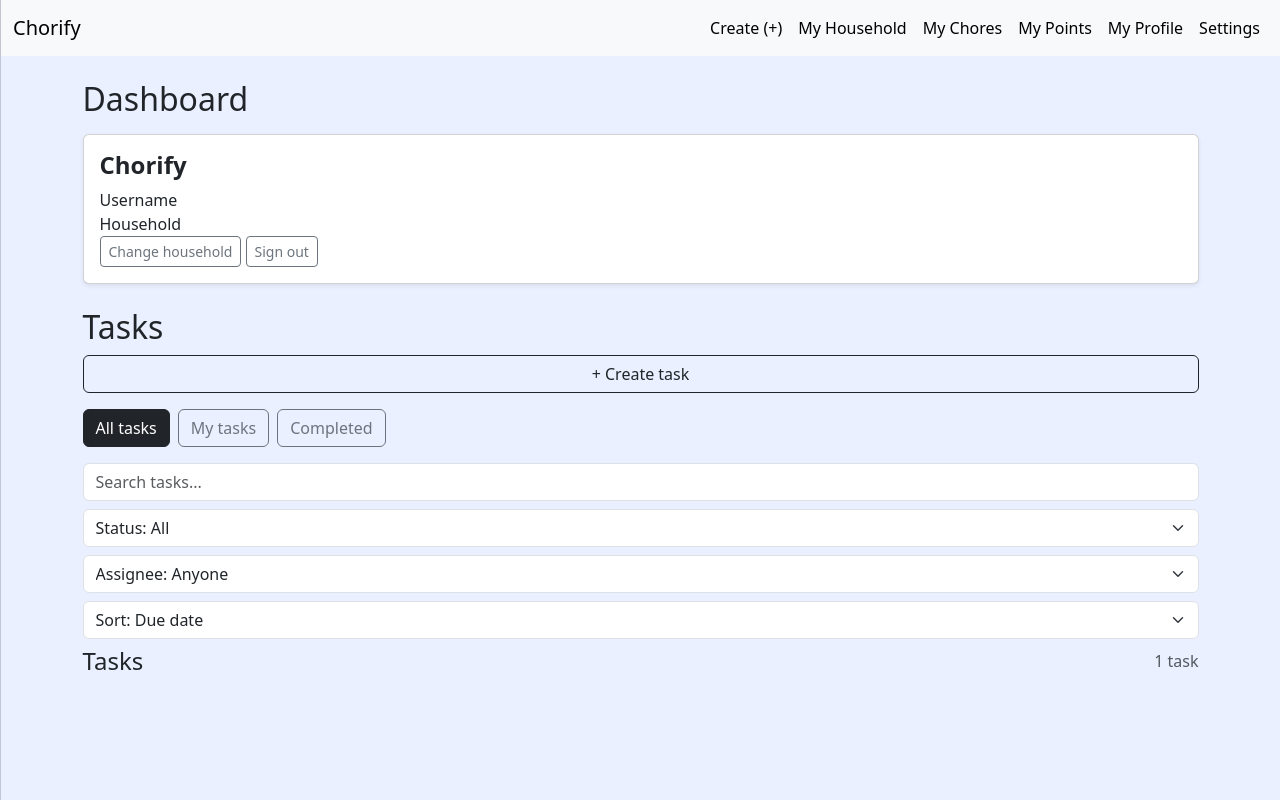
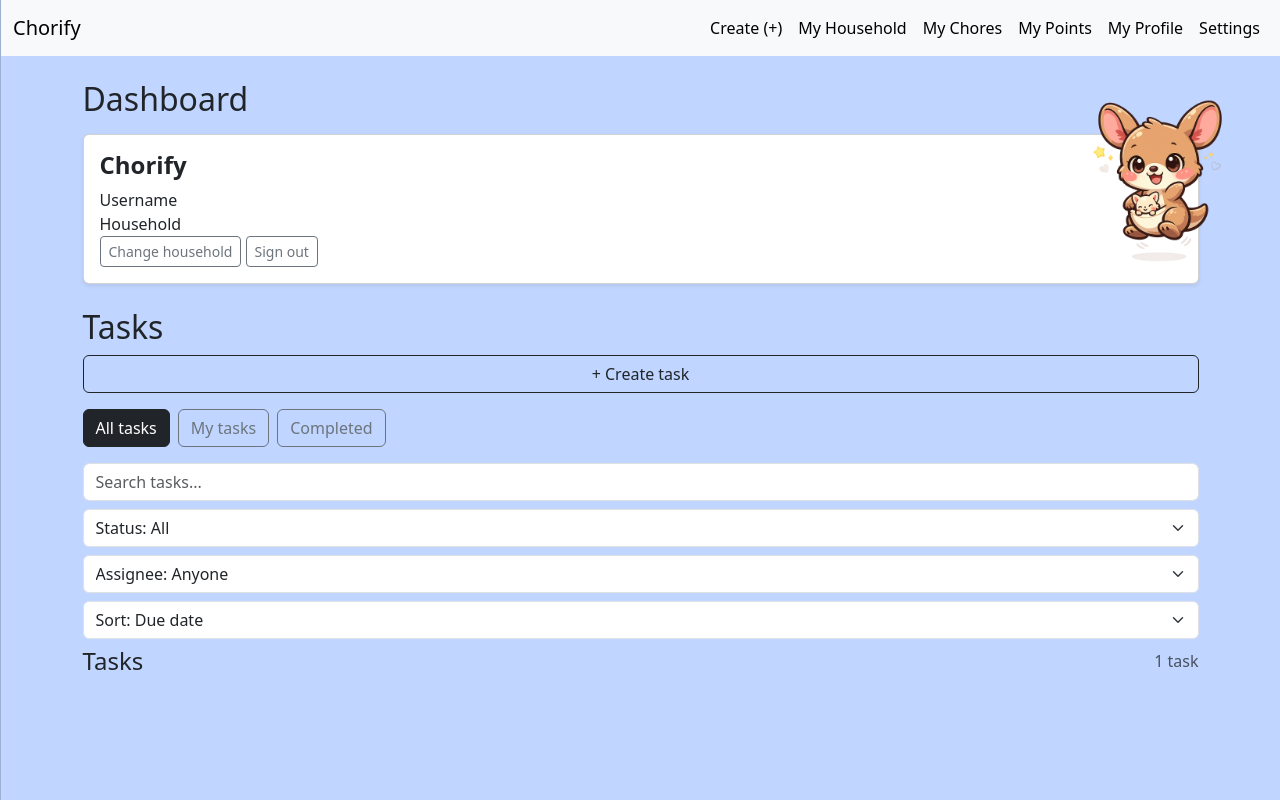
Before and after one commit to ysoltero/Chorify_Application, a web app: file views/create-dashboard.html in a window 1280 px wide. Run offline with its HTML, style and script files only (its server is not run), Linux system fonts and the light colour scheme.

Commit message:
added our mascot to the dashboard

```diff
--- a/views/create-dashboard.html
+++ b/views/create-dashboard.html
@@ -13,8 +13,26 @@
     <link href="https://cdn.jsdelivr.net/npm/bootstrap@5.3.3/dist/css/bootstrap.min.css" rel="stylesheet">
     <style>
         body {
-        background-color: #EAF0FF;
+        background-color: #c0d5ff;
         }
+        .kangaroo {
+        width: 200px;
+        animation: bounce 2s ease-in-out infinite;
+        position: fixed;
+        top: 90px;
+        right: 20px;
+        z-index: 1000;
+    }
+
+        @keyframes bounce {
+            0%, 100% {
+                transform: translateY(0);
+            }
+            50% {
+                transform: translateY(-10px);
+            }
+        }
+
         .app-layout {
             display: flex;
             min-height: 100vh;
@@ -187,8 +205,8 @@
     </div>
 
    <div id="taskList">
-
-    </div>
+   </div>
+    <img src="../MilestoneSubmissions/wireframes/Mascot.png" class="kangaroo" alt="Chorify mascot">
 <!--Java Script that -->
 <script>
     const allTasksBtn = document.getElementById("allTasksBtn");
--- a/views/household.html
+++ b/views/household.html
@@ -10,6 +10,9 @@
      <!--sidebar menu, sandwhich on top right, menu opens from the left-->
     <link href="https://cdn.jsdelivr.net/npm/bootstrap@5.3.3/dist/css/bootstrap.min.css" rel="stylesheet">
     <style>
+        body {
+        background-color: #c0d5ff;
+        }
         .app-layout {
             display: flex;
             min-height: 100vh;
--- a/views/myChores.html
+++ b/views/myChores.html
@@ -10,6 +10,9 @@
      <!--sidebar menu, sandwhich on top right, menu opens from the left-->
     <link href="https://cdn.jsdelivr.net/npm/bootstrap@5.3.3/dist/css/bootstrap.min.css" rel="stylesheet">
     <style>
+        body {
+        background-color: #c0d5ff;
+        }
         .app-layout {
             display: flex;
             min-height: 100vh;
--- a/views/myPoints.html
+++ b/views/myPoints.html
@@ -10,6 +10,9 @@
      <!--sidebar menu, sandwhich on top right, menu opens from the left-->
     <link href="https://cdn.jsdelivr.net/npm/bootstrap@5.3.3/dist/css/bootstrap.min.css" rel="stylesheet">
     <style>
+        body {
+        background-color: #c0d5ff;
+        }
         .app-layout {
             display: flex;
             min-height: 100vh;
```
Also changed, not shown: MilestoneSubmissions/wireframes/Mascot.png (added).
